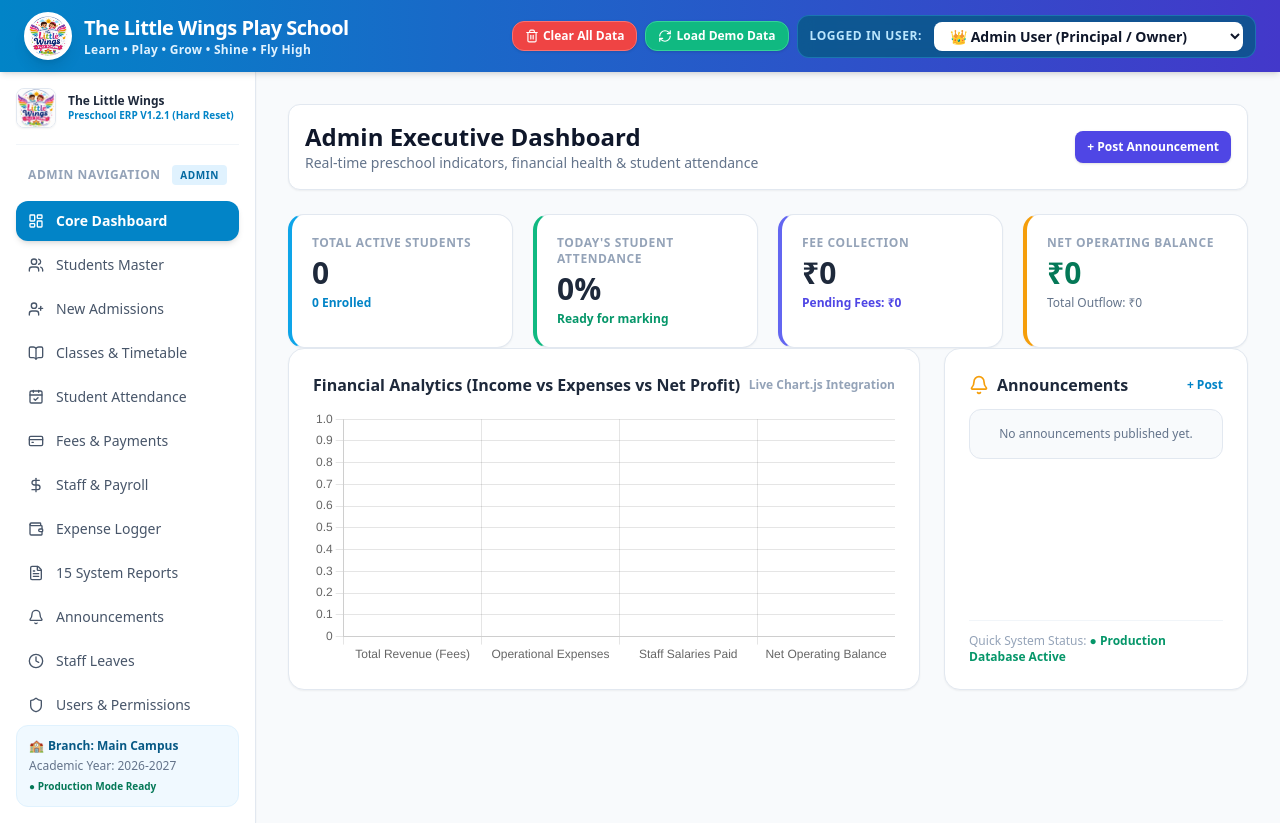
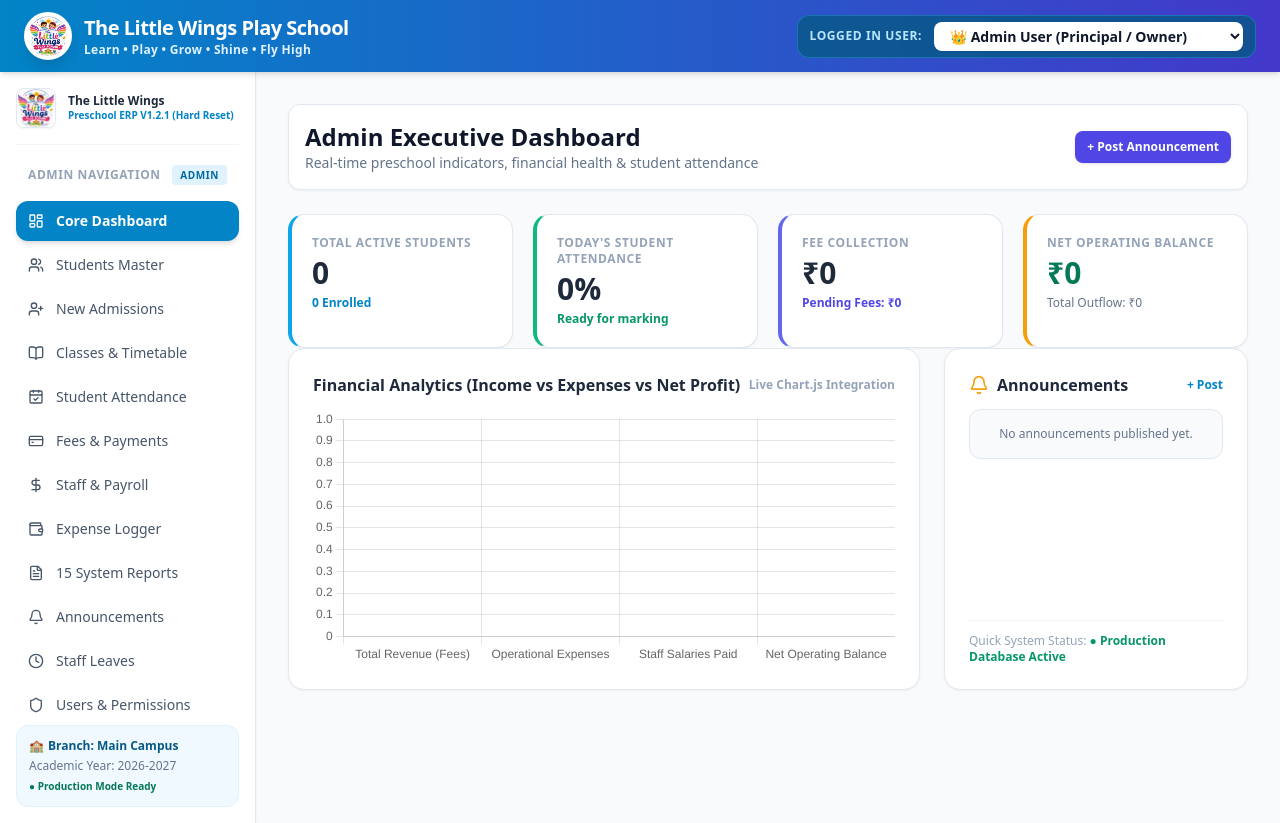
Before and after one commit to TheLittleWingsPlayschool/the_little_wings_dashboard, a website: page index.html in a window 1280 px wide. Drawn offline with nearby package versions, Linux system fonts and the light colour scheme.

Commit message:
V1.2.2: Removed Clear All Data and Load Demo Data header buttons

```diff
--- a/index.html
+++ b/index.html
@@ -65,16 +65,6 @@
 
     <!-- Active User & Role Selector Bar + Reset / Clear Data Buttons -->
     <div class="flex items-center space-x-2 mt-2 sm:mt-0">
-      <button onclick="clearAllErpData()" title="Wipe and Clear All ERP Data" class="bg-red-500 hover:bg-red-600 text-white px-3 py-1.5 rounded-xl text-xs font-extrabold shadow flex items-center space-x-1 border border-red-400">
-        <i data-lucide="trash-2" class="w-3.5 h-3.5"></i>
-        <span>Clear All Data</span>
-      </button>
-
-      <button onclick="resetAndLoadSampleData()" title="Reload Sample Demo Data into Local Storage" class="bg-emerald-500 hover:bg-emerald-600 text-white px-3 py-1.5 rounded-xl text-xs font-extrabold shadow flex items-center space-x-1 border border-emerald-400">
-        <i data-lucide="refresh-cw" class="w-3.5 h-3.5"></i>
-        <span>Load Demo Data</span>
-      </button>
-
       <div class="bg-sky-800/80 backdrop-blur border border-sky-400/30 px-3 py-1.5 rounded-xl flex items-center space-x-3 text-sm">
         <span class="text-sky-200 text-xs font-semibold uppercase tracking-wider">Logged in User:</span>
         <select id="userSelector" onchange="switchUser(this.value)" class="bg-white text-slate-900 font-bold px-3 py-1 rounded-lg text-sm outline-none cursor-pointer shadow-sm">
```
